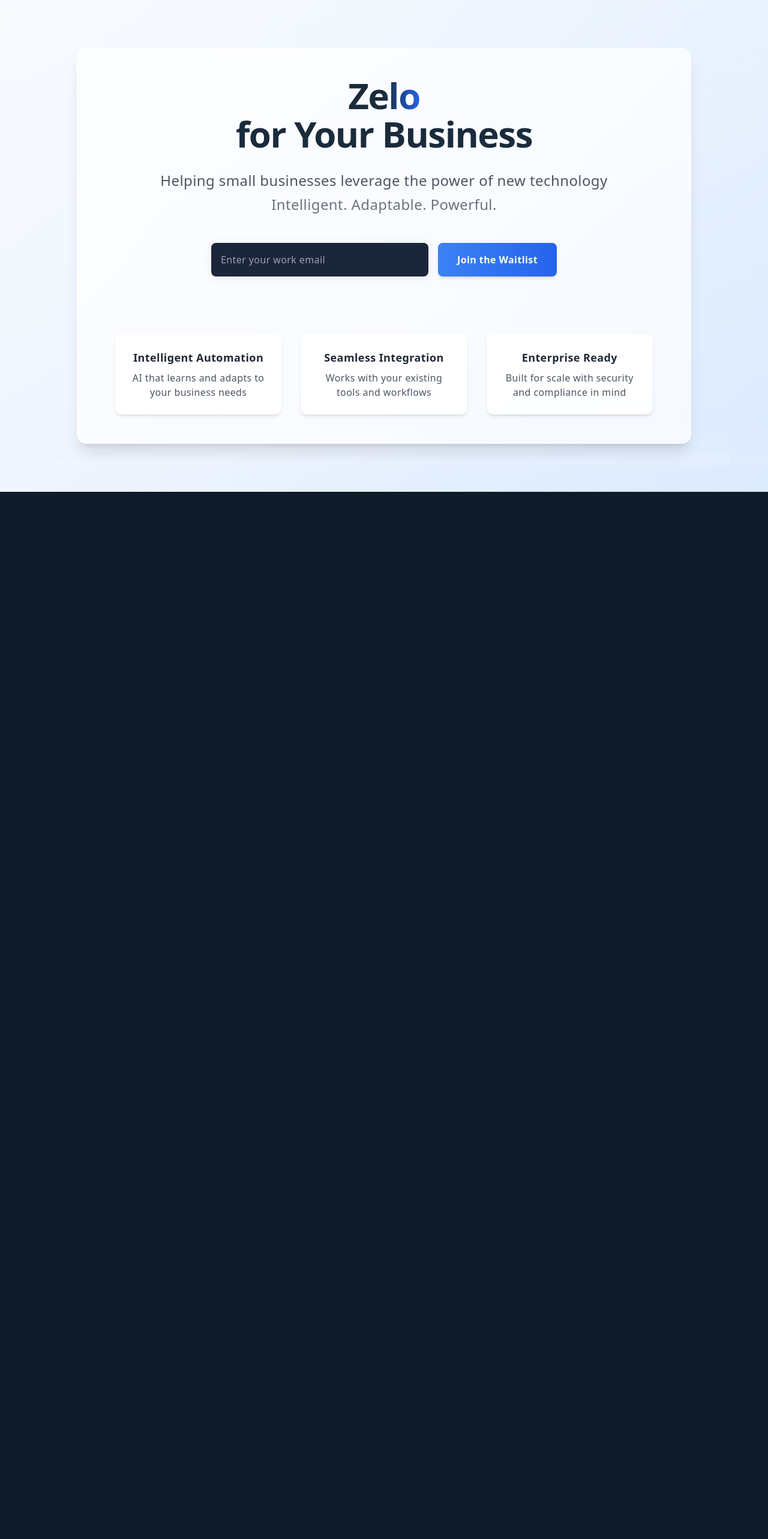
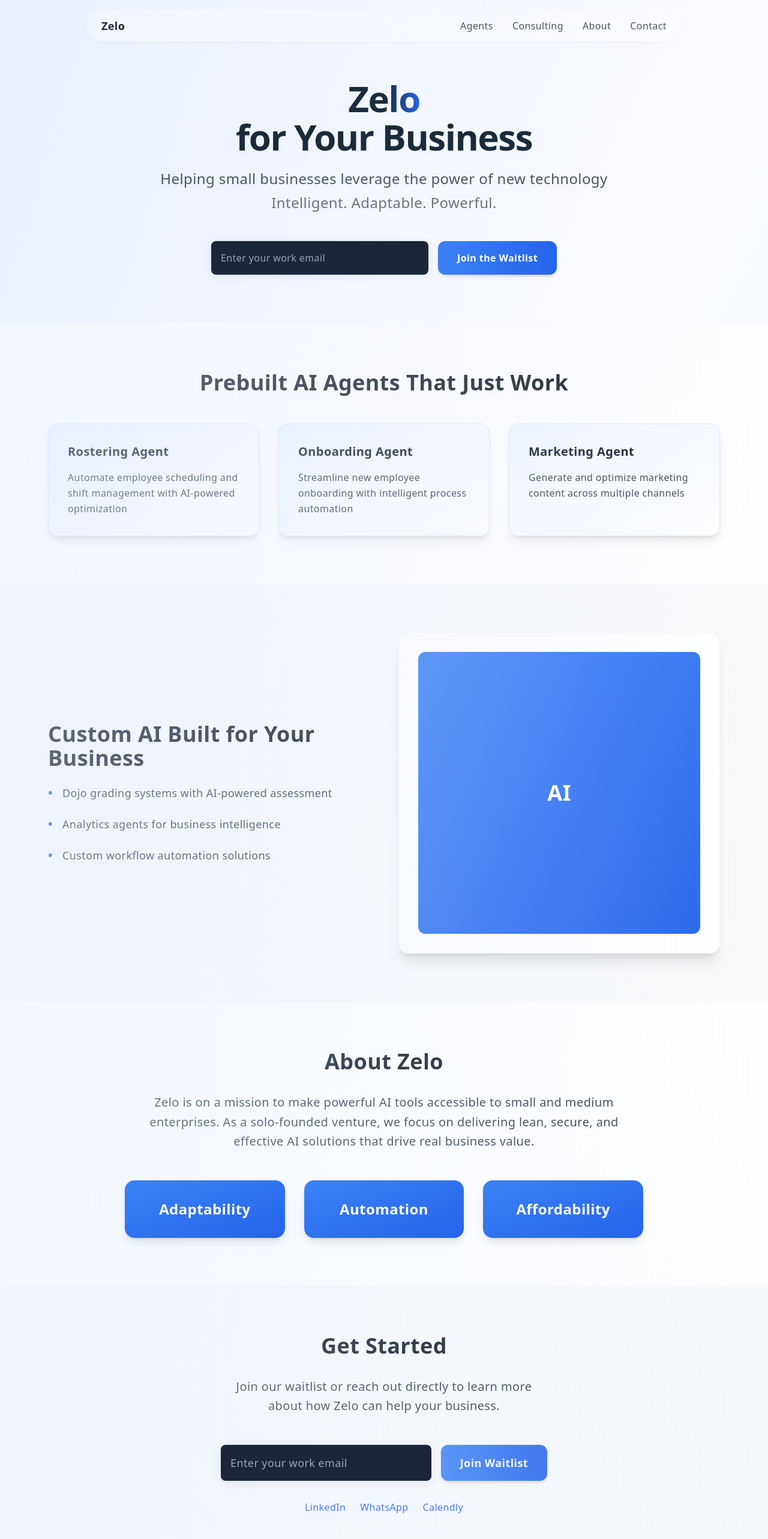
Before and after one commit to Vanamali-Sims/zelo, a Next.js app: page / in a window 1280 px wide. Shown: the top 2566 px of the page at 60% size. Before the commit the page ends 820 px from the top, so only its background shows below. Built offline with nearby package versions, Linux system fonts and the light colour scheme.

Commit message:
not bad - desgin

```diff
--- a/src/app/page.tsx
+++ b/src/app/page.tsx
@@ -2,6 +2,7 @@
 
 import { motion } from 'framer-motion'
 import { useState } from 'react'
+import Link from 'next/link'
 
 export default function Home() {
   const [email, setEmail] = useState('')
@@ -14,36 +15,39 @@
   }
 
   return (
-    <main className="relative min-h-screen bg-gradient-to-br from-[#f6faff] to-[#dbeafe] overflow-hidden">
-      {/* Enhanced background effects */}
-      <div className="absolute inset-0 bg-[linear-gradient(120deg,#ffffff_0%,transparent_70%)] opacity-40" />
-      <div className="absolute inset-0 bg-[linear-gradient(60deg,#f0f5ff_0%,transparent_80%)] opacity-30" />
+    <main className="relative min-h-screen bg-gradient-to-br from-blue-50 via-white to-blue-100 overflow-x-hidden">
+      {/* Sticky Navigation */}
+      <nav className="sticky top-4 z-50 mx-auto max-w-5xl px-4">
+        <div className="flex items-center justify-between rounded-full border border-white/20 bg-white/30 px-6 py-3 backdrop-blur-md shadow-sm">
+          <Link href="/" className="text-lg font-semibold text-gray-800">
+            Zelo
+          </Link>
+          <div className="hidden md:flex items-center space-x-8">
+            <Link href="#agents" className="text-gray-600 hover:text-gray-900 transition">Agents</Link>
+            <Link href="#consulting" className="text-gray-600 hover:text-gray-900 transition">Consulting</Link>
+            <Link href="#about" className="text-gray-600 hover:text-gray-900 transition">About</Link>
+            <Link href="#contact" className="text-gray-600 hover:text-gray-900 transition">Contact</Link>
+          </div>
+        </div>
+      </nav>
 
-      {/* Wave divider */}
-      <div className="absolute left-0 right-0 top-[85vh] h-24 overflow-hidden">
-        <div className="absolute inset-0 bg-gradient-to-b from-transparent to-white/10 backdrop-blur-[1px]" />
-        <svg className="absolute bottom-0 w-full h-full" viewBox="0 0 1440 120" fill="none" xmlns="http://www.w3.org/2000/svg">
-          <path d="M0 120L60 110C120 100 240 80 360 70C480 60 600 60 720 65C840 70 960 80 1080 85C1200 90 1320 90 1380 90L1440 90V120H1380C1320 120 1200 120 1080 120C960 120 840 120 720 120C600 120 480 120 360 120C240 120 120 120 60 120H0V120Z"
-                fill="white" fillOpacity="0.1"/>
-        </svg>
-      </div>
+      {/* Background Effects */}
+      <div className="absolute inset-0 bg-[linear-gradient(120deg,#e0e7ff_0%,transparent_70%)] opacity-40" />
+      <div className="absolute inset-0 bg-[linear-gradient(60deg,#dbeafe_0%,transparent_80%)] opacity-30" />
 
-      {/* Main content */}
-      <div className="relative container mx-auto px-4">
-        <div className="max-w-5xl mx-auto py-20">
-          <div className="rounded-2xl bg-white/70 backdrop-blur-sm shadow-xl border border-white/60 px-8 py-12 sm:px-12">
+      {/* Hero Section */}
+      <section className="relative py-20">
+        <div className="max-w-4xl mx-auto px-4 text-center">
           <motion.div
             initial={{ opacity: 0, y: 20 }}
             animate={{ opacity: 1, y: 0 }}
             transition={{ duration: 0.8 }}
-              className="text-center max-w-4xl mx-auto"
           >
-              <motion.div className="relative mb-8">
             <motion.h1
               initial={{ opacity: 0, y: 20 }}
               animate={{ opacity: 1, y: 0 }}
               transition={{ delay: 0.3, duration: 0.8 }}
-                  className="text-4xl md:text-6xl font-bold text-[#1a2b3b] tracking-tight relative z-10"
+              className="text-4xl md:text-6xl font-bold text-[#1a2b3b] tracking-tight"
             >
               <span className="inline-block">
                 <span className="inline-block bg-gradient-to-r from-[#1a2b3b] via-[#1a2b3b] to-blue-600 bg-clip-text text-transparent">
@@ -53,13 +57,12 @@
               <br />
               <span className="inline-block mt-1">for Your Business</span>
             </motion.h1>
-              </motion.div>
 
             <motion.p
               initial={{ opacity: 0, y: 20 }}
               animate={{ opacity: 1, y: 0 }}
               transition={{ delay: 0.4, duration: 0.8 }}
-                className="text-xl md:text-2xl text-gray-600 mb-12"
+              className="text-xl md:text-2xl text-gray-600 mt-6 mb-12"
             >
               Helping small businesses leverage the power of new technology
               <span className="block mt-2 text-gray-500">Intelligent. Adaptable. Powerful.</span>
@@ -78,14 +81,14 @@
                   onChange={(e) => setEmail(e.target.value)}
                   placeholder="Enter your work email"
                   required
-                    className="flex-1 px-6 py-4 rounded-lg bg-white/90 text-gray-700 placeholder-gray-500 focus:outline-none focus:ring-2 focus:ring-blue-500 focus:border-transparent transition-all duration-200 border border-gray-200 shadow-sm"
+                  className="flex-1 px-6 py-4 rounded-xl bg-white text-gray-700 placeholder-gray-500 focus:outline-none focus:ring-2 focus:ring-blue-500 focus:border-transparent transition-all duration-200 border border-gray-200 shadow-sm"
                 />
                 <motion.button
                   type="submit"
                   disabled={status === 'loading'}
                   whileHover={{ scale: 1.02 }}
                   whileTap={{ scale: 0.98 }}
-                    className="px-8 py-4 rounded-lg bg-gradient-to-r from-blue-500 to-blue-600 text-white font-semibold hover:from-blue-600 hover:to-blue-700 focus:outline-none focus:ring-2 focus:ring-blue-500 focus:ring-offset-2 transition-all duration-200 disabled:opacity-60 shadow-md"
+                  className="px-8 py-4 rounded-xl bg-gradient-to-r from-blue-500 to-blue-600 text-white font-semibold hover:from-blue-600 hover:to-blue-700 focus:outline-none focus:ring-2 focus:ring-blue-500 focus:ring-offset-2 transition-all duration-200 disabled:opacity-60 shadow-md"
                 >
                   {status === 'loading' ? 'Joining...' : 'Join the Waitlist'}
                 </motion.button>
@@ -101,52 +104,145 @@
                 </motion.p>
               )}
             </motion.div>
+          </motion.div>
+        </div>
+      </section>
 
-              <motion.div
-                initial={{ opacity: 0, y: 20 }}
-                animate={{ opacity: 1, y: 0 }}
-                transition={{ delay: 1, duration: 0.8 }}
-                className="mt-24 grid grid-cols-1 md:grid-cols-3 gap-8"
-              >
+      {/* Agents Section */}
+      <section id="agents" className="py-20 bg-white">
+        <div className="max-w-6xl mx-auto px-4">
+          <h2 className="text-3xl md:text-4xl font-bold text-center text-gray-900 mb-12">Prebuilt AI Agents That Just Work</h2>
+          <div className="grid grid-cols-1 md:grid-cols-3 gap-8">
             {[
               {
-                    title: 'Intelligent Automation',
-                    description: 'AI that learns and adapts to your business needs'
+                title: 'Rostering Agent',
+                description: 'Automate employee scheduling and shift management with AI-powered optimization'
               },
               {
-                    title: 'Seamless Integration',
-                    description: 'Works with your existing tools and workflows'
+                title: 'Onboarding Agent',
+                description: 'Streamline new employee onboarding with intelligent process automation'
               },
               {
-                    title: 'Enterprise Ready',
-                    description: 'Built for scale with security and compliance in mind'
+                title: 'Marketing Agent',
+                description: 'Generate and optimize marketing content across multiple channels'
               }
-                ].map((feature, index) => (
+            ].map((agent) => (
               <motion.div
-                    key={feature.title}
-                    whileHover={{
-                      scale: 1.03,
-                      y: -5,
-                      transition: { type: "spring", stiffness: 400, damping: 25 }
-                    }}
-                    className="group relative p-6 rounded-xl bg-gradient-to-b from-white/90 to-white/60 backdrop-blur-sm border border-white/60 shadow-md hover:shadow-lg transition-all duration-300"
+                key={agent.title}
+                whileHover={{ scale: 1.02 }}
+                className="p-8 rounded-2xl bg-gradient-to-br from-blue-50 to-white border border-blue-100 shadow-lg hover:shadow-xl transition duration-300"
               >
-                    <div className="absolute inset-0 rounded-xl bg-gradient-to-br from-blue-50/0 via-blue-50/0 to-blue-100/0 opacity-0 group-hover:opacity-100 transition-all duration-300" />
-                    <div className="relative">
-                      <h3 className="text-lg font-semibold text-gray-800 mb-2 group-hover:text-blue-800 transition-colors duration-300">
-                        {feature.title}
-                      </h3>
-                      <p className="text-gray-600 group-hover:text-gray-700 transition-colors duration-300">
-                        {feature.description}
-                      </p>
-                    </div>
+                <h3 className="text-xl font-semibold mb-4 text-gray-900">{agent.title}</h3>
+                <p className="text-gray-700 leading-relaxed">{agent.description}</p>
               </motion.div>
             ))}
-              </motion.div>
-            </motion.div>
+          </div>
+        </div>
+      </section>
+
+      {/* Consulting Section */}
+      <section id="consulting" className="py-20 bg-gray-50">
+        <div className="max-w-6xl mx-auto px-4">
+          <div className="grid grid-cols-1 md:grid-cols-2 gap-12 items-center">
+            <div>
+              <h2 className="text-3xl md:text-4xl font-bold mb-6 text-gray-900">Custom AI Built for Your Business</h2>
+              <ul className="space-y-6">
+                <li className="flex items-start">
+                  <span className="text-blue-600 mr-4 text-xl font-bold">•</span>
+                  <span className="text-gray-700 text-lg">Dojo grading systems with AI-powered assessment</span>
+                </li>
+                <li className="flex items-start">
+                  <span className="text-blue-600 mr-4 text-xl font-bold">•</span>
+                  <span className="text-gray-700 text-lg">Analytics agents for business intelligence</span>
+                </li>
+                <li className="flex items-start">
+                  <span className="text-blue-600 mr-4 text-xl font-bold">•</span>
+                  <span className="text-gray-700 text-lg">Custom workflow automation solutions</span>
+                </li>
+              </ul>
+            </div>
+            <div className="bg-white rounded-2xl p-8 shadow-xl border border-gray-100">
+              <div className="aspect-square rounded-xl bg-gradient-to-br from-blue-500 to-blue-600 flex items-center justify-center">
+                <span className="text-white text-4xl font-bold">AI</span>
               </div>
             </div>
           </div>
+        </div>
+      </section>
+
+      {/* About Section */}
+      <section id="about" className="py-20 bg-white">
+        <div className="max-w-4xl mx-auto px-4 text-center">
+          <h2 className="text-3xl md:text-4xl font-bold mb-8 text-gray-900">About Zelo</h2>
+          <p className="text-xl text-gray-700 mb-12 leading-relaxed">
+            Zelo is on a mission to make powerful AI tools accessible to small and medium enterprises.
+            As a solo-founded venture, we focus on delivering lean, secure, and effective AI solutions
+            that drive real business value.
+          </p>
+          <div className="grid grid-cols-1 md:grid-cols-3 gap-8 mt-12">
+            {['Adaptability', 'Automation', 'Affordability'].map((value) => (
+              <div key={value} className="p-8 rounded-2xl bg-gradient-to-br from-blue-500 to-blue-600 text-white shadow-lg hover:shadow-xl transition-all duration-300 transform hover:scale-105">
+                <h3 className="text-2xl font-semibold">{value}</h3>
+              </div>
+            ))}
+          </div>
+        </div>
+      </section>
+
+      {/* Contact Section */}
+      <section id="contact" className="py-20 bg-gray-50">
+        <div className="max-w-xl mx-auto px-4 text-center">
+          <h2 className="text-3xl md:text-4xl font-bold mb-8 text-gray-900">Get Started</h2>
+          <p className="text-xl text-gray-700 mb-12 leading-relaxed">
+            Join our waitlist or reach out directly to learn more about how Zelo can help your business.
+          </p>
+          <form onSubmit={handleSubmit} className="flex flex-col sm:flex-row gap-4 mb-8">
+            <input
+              type="email"
+              placeholder="Enter your work email"
+              className="flex-1 px-6 py-4 rounded-xl bg-white text-gray-900 placeholder-gray-500 focus:outline-none focus:ring-2 focus:ring-blue-500 focus:border-transparent transition-all duration-200 border border-gray-300 shadow-sm text-lg"
+            />
+            <button
+              type="submit"
+              className="px-8 py-4 rounded-xl bg-gradient-to-r from-blue-500 to-blue-600 text-white font-semibold hover:from-blue-600 hover:to-blue-700 focus:outline-none focus:ring-2 focus:ring-blue-500 focus:ring-offset-2 transition-all duration-200 shadow-md text-lg"
+            >
+              Join Waitlist
+            </button>
+          </form>
+          <div className="flex justify-center space-x-6">
+            <a href="#" className="text-blue-600 hover:text-blue-800 transition font-medium">LinkedIn</a>
+            <a href="#" className="text-blue-600 hover:text-blue-800 transition font-medium">WhatsApp</a>
+            <a href="#" className="text-blue-600 hover:text-blue-800 transition font-medium">Calendly</a>
+          </div>
+        </div>
+      </section>
+
+      {/* Footer */}
+      <footer className="bg-slate-900 text-white py-8">
+        <div className="max-w-6xl mx-auto px-4">
+          <div className="grid grid-cols-1 md:grid-cols-3 gap-6">
+            <div>
+              <div className="text-xl font-semibold mb-2">Zelo</div>
+              <p className="text-slate-400">© 2024 Zelo. All rights reserved.</p>
+            </div>
+            <div className="space-y-2">
+              <Link href="#" className="block text-slate-400 hover:text-white transition">Privacy Policy</Link>
+              <Link href="#" className="block text-slate-400 hover:text-white transition">Terms of Service</Link>
+              <Link href="#" className="block text-slate-400 hover:text-white transition">Contact</Link>
+            </div>
+            <div className="space-y-2">
+              <a href="#" className="block text-slate-400 hover:text-white transition">LinkedIn</a>
+              <a href="#" className="block text-slate-400 hover:text-white transition">GitHub</a>
+            </div>
+          </div>
+        </div>
+      </footer>
+
+      <style jsx global>{`
+        html {
+          scroll-behavior: smooth;
+        }
+      `}</style>
     </main>
   )
 }
```
Lines whose indentation alone changed are shown as unchanged.
